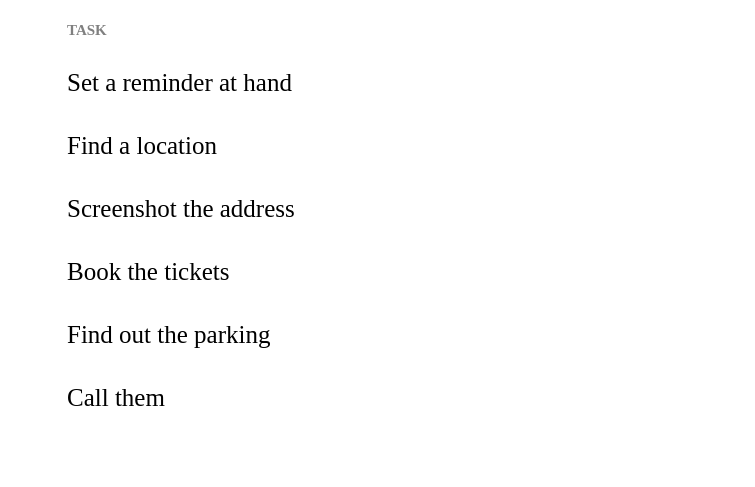
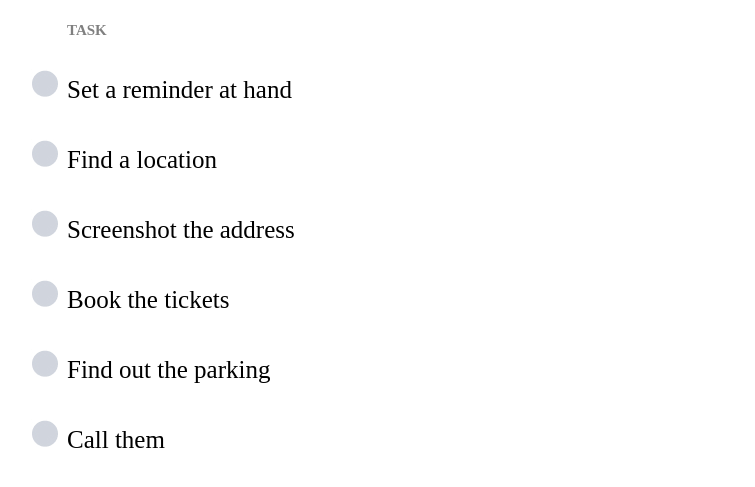
Before and after one commit to parloff/to-do-list, a plain HTML site: page index.html in a window 1280 px wide. Shown: the part 117-604 px from the top of the page, without its empty margins (73-828 px from the left). Drawn offline with Linux system fonts and the light colour scheme.

Commit message:
styles.css

```diff
--- a/styles.css
+++ b/styles.css
@@ -42,7 +42,10 @@ p {
   font-weight: 300;
   font-size: 25px;
   padding-top: 15px;
-  list-style: none;
+}
+.tasksec ul {
+  background-size: auto;
+  list-style-image: url("Ellipse\ 1.jpg");
 }
 .dropdown-button {
   border-radius: 15px;
```
Also changed, not shown: Ellipse 1.jpg (added).
